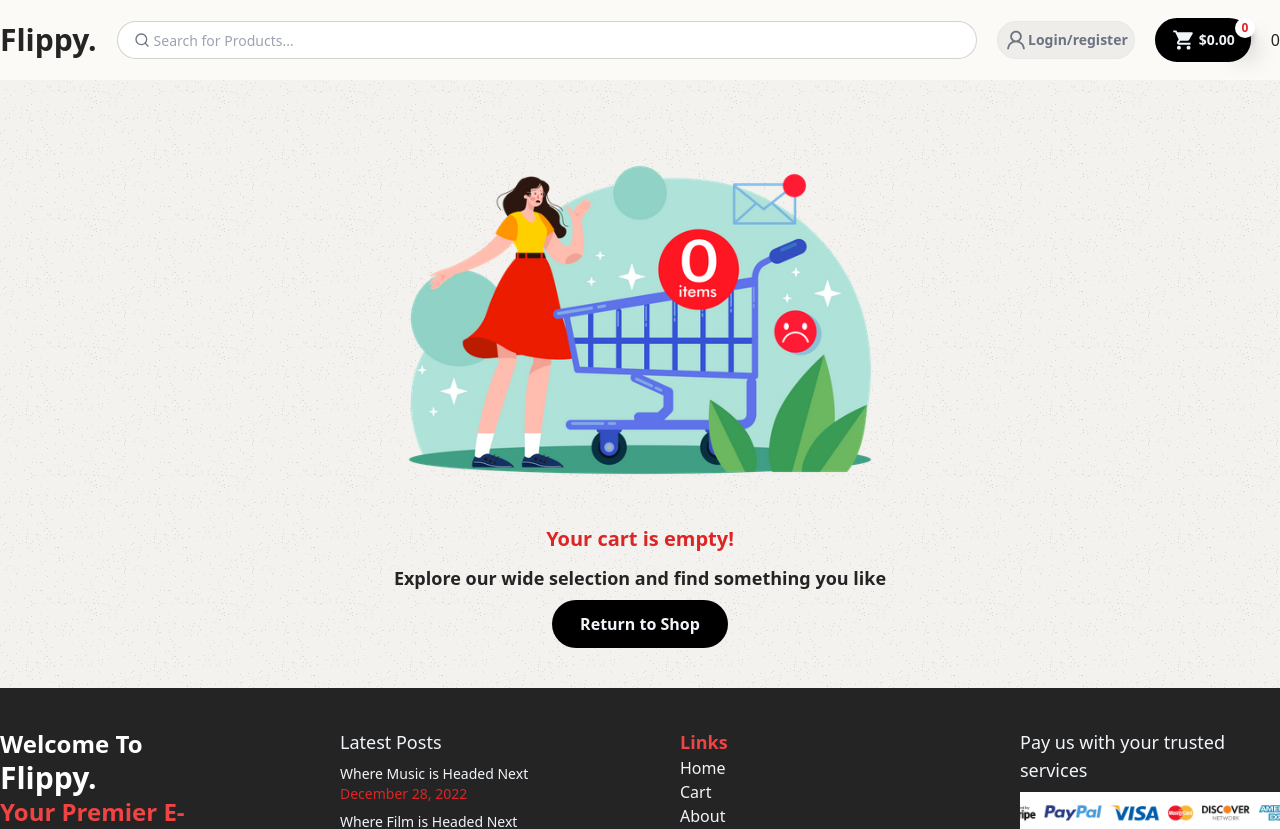
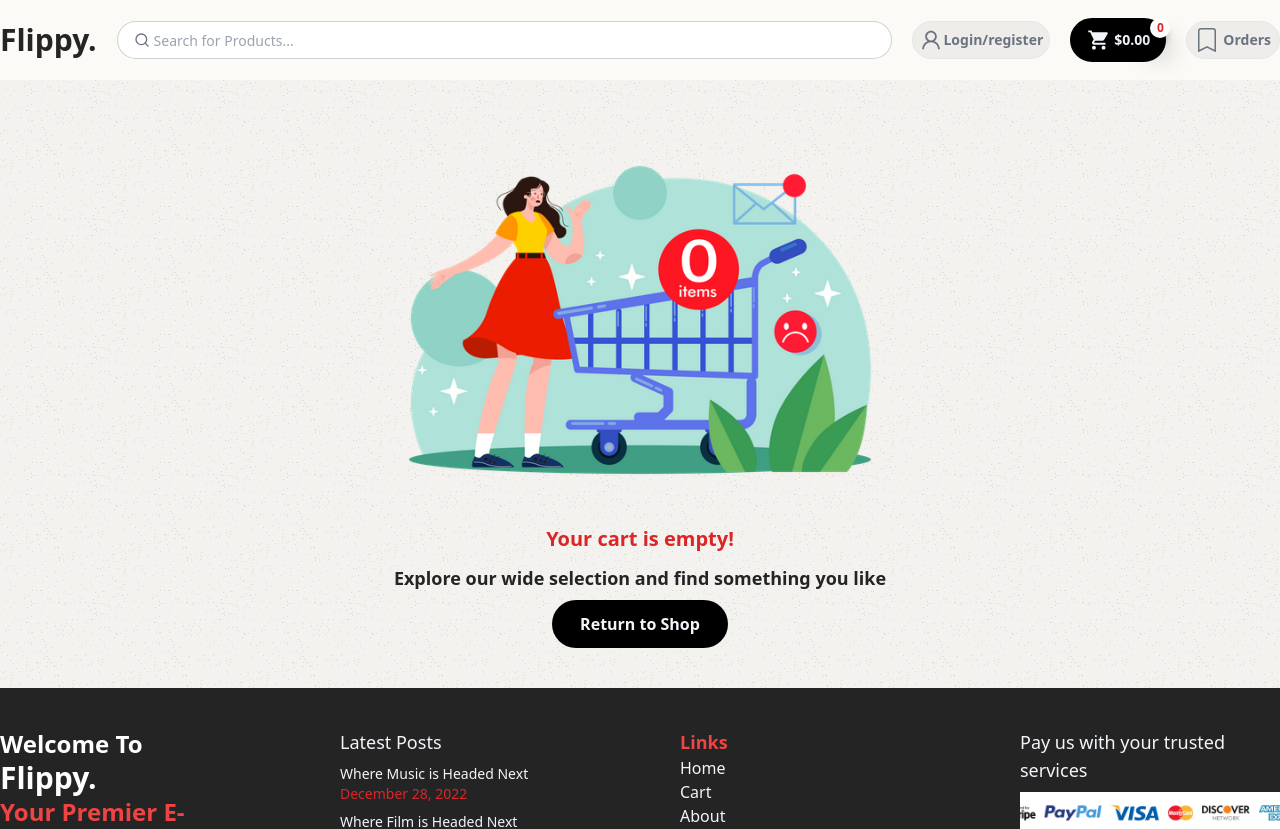
Before and after one commit to PawanEpisode/E-Commerce, a Next.js app: page /cart in a window 1280 px wide. Shown: the top 829 px of the page. Built offline with nearby package versions, Linux system fonts and the light colour scheme; no server answers.

Commit message:
Order button fix.............

```diff
--- a/src/components/Header.tsx
+++ b/src/components/Header.tsx
@@ -108,15 +108,13 @@ const Header = () => {
         )}
 
         {/* Order Button */}
-        {orderData?.order?.length && session && (
-          <Link
+        <Link
             href={"/order"}
             className="headerDiv px-2 gap-x-1 cursor-pointer"
           >
             <BsBookmark className="text-2xl" />
             <p className="text-sm font-semibold">Orders</p>
           </Link>
-        )}
 
         {/* {Logut Button} */}
         {session && (
```
